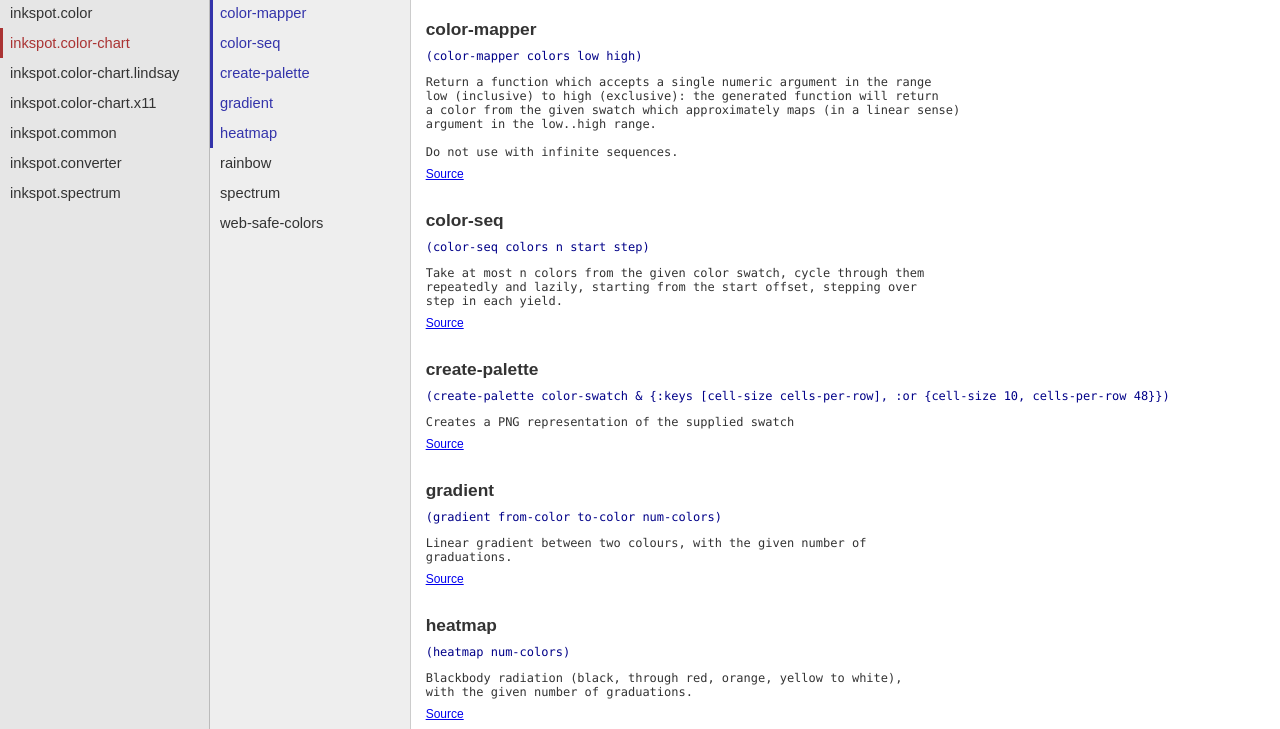
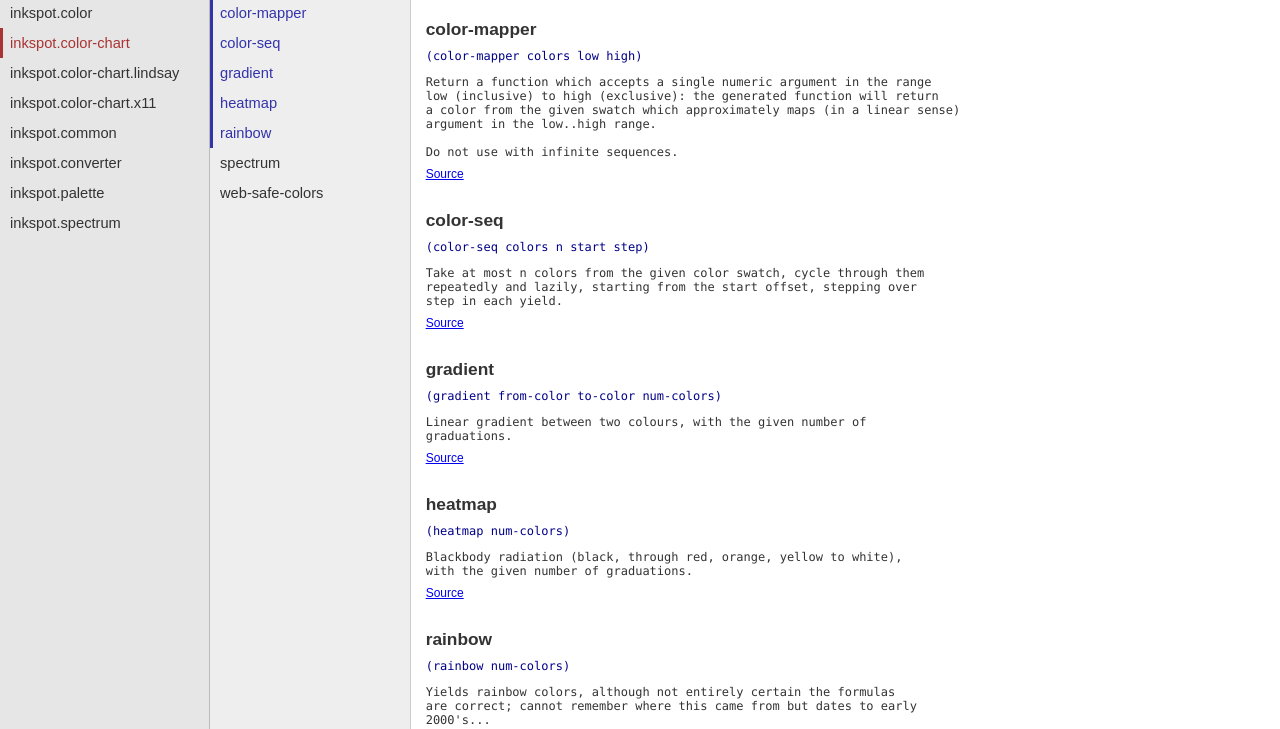
Before and after one commit to rm-hull/inkspot, a plain HTML site: page inkspot.color-chart.html in a window 1280 px wide. Shown: the part 71-800 px from the top of the page. Drawn offline with Linux system fonts and the light colour scheme.

Commit message:
Regenerate docs

```diff
--- a/inkspot.color-chart.html
+++ b/inkspot.color-chart.html
@@ -1,12 +1,12 @@
 <!DOCTYPE html>
 <html><head><meta charset="UTF-8"><link href="css/default.css" rel="stylesheet" type="text/css"><script src="js/jquery.min.js" type="text/javascript"></script><script src="js/page_effects.js" type="text/javascript"></script><title>inkspot.color-chart documentation</title></head><body><div id="header"><h2>Generated by <a href="https://github.com/weavejester/codox">Codox</a></h2><h1><a href="index.html">Inkspot 0.0.1-SNAPSHOT API documentation</a></h1></div><div class="sidebar" id="namespaces"><h3><span>Namespaces</span></h3><ul><li><a href="inkspot.color.html"><span>inkspot.color</span></a></li><li class="current"><a href="inkspot.color-chart.html"><span>inkspot.color-chart</span></a></li><li><a alt="Derived from http://catless.ncl.ac.uk/Lindsay/swatch0.html" class="tooltip" href="inkspot.color-chart.lindsay.html"><span>inkspot.color-chart.lindsay</span></a></li><li><a alt="Derived from http://www.mcfedries.com/books/cightml/x11color.htm" class="tooltip" href="inkspot.color-chart.x11.html"><span>inkspot.color-chart.x11</span></a></li><li><a href="inkspot.common.html"><span>inkspot.common</span></a></li><li><a alt="Converters between RGB space and other colour spaces, inspired
-from python implementations from https://github.com/xav/Grapefruit" class="tooltip" href="inkspot.converter.html"><span>inkspot.converter</span></a></li><li><a alt="Formulas for calculating the color based on wavelength and frequency
+from python implementations from https://github.com/xav/Grapefruit" class="tooltip" href="inkspot.converter.html"><span>inkspot.converter</span></a></li><li><a href="inkspot.palette.html"><span>inkspot.palette</span></a></li><li><a alt="Formulas for calculating the color based on wavelength and frequency
 of the visible spectrum." class="tooltip" href="inkspot.spectrum.html"><span>inkspot.spectrum</span></a></li></ul></div><div class="sidebar" id="vars"><h3>Public Vars</h3><ul><li><a alt="Return a function which accepts a single numeric argument in the range
 low (inclusive) to high (exclusive): the generated function will return
 a color from the given swatch which approximately maps (in a linear sense)
 argument in the low..high range." class="tooltip" href="inkspot.color-chart.html#var-color-mapper"><span>color-mapper</span></a></li><li><a alt="Take at most n colors from the given color swatch, cycle through them
 repeatedly and lazily, starting from the start offset, stepping over
-step in each yield." class="tooltip" href="inkspot.color-chart.html#var-color-seq"><span>color-seq</span></a></li><li><a alt="Creates a PNG representation of the supplied swatch" class="tooltip" href="inkspot.color-chart.html#var-create-palette"><span>create-palette</span></a></li><li><a alt="Linear gradient between two colours, with the given number of
+step in each yield." class="tooltip" href="inkspot.color-chart.html#var-color-seq"><span>color-seq</span></a></li><li><a alt="Linear gradient between two colours, with the given number of
 graduations." class="tooltip" href="inkspot.color-chart.html#var-gradient"><span>gradient</span></a></li><li><a alt="Blackbody radiation (black, through red, orange, yellow to white),
 with the given number of graduations." class="tooltip" href="inkspot.color-chart.html#var-heatmap"><span>heatmap</span></a></li><li><a alt="Yields rainbow colors, although not entirely certain the formulas
 are correct; cannot remember where this came from but dates to early
@@ -18,10 +18,9 @@ argument in the low..high range.
 
 Do not use with infinite sequences.</pre><div class="src-link"><a href="http://github.com/rm-hull/inkspot/blob/master/src/inkspot/color_chart.clj#L52">Source</a></div></div><div class="public" id="var-color-seq"><h3>color-seq</h3><div class="usage"><code>(color-seq colors n start step)</code></div><pre class="doc">Take at most n colors from the given color swatch, cycle through them
 repeatedly and lazily, starting from the start offset, stepping over
-step in each yield.</pre><div class="src-link"><a href="http://github.com/rm-hull/inkspot/blob/master/src/inkspot/color_chart.clj#L40">Source</a></div></div><div class="public" id="var-create-palette"><h3>create-palette</h3><div class="usage"><code>(create-palette color-swatch &amp; {:keys [cell-size cells-per-row], :or {cell-size 10, cells-per-row 48}})</code></div><pre class="doc">Creates a PNG representation of the supplied swatch
-</pre><div class="src-link"><a href="http://github.com/rm-hull/inkspot/blob/master/src/inkspot/color_chart.clj#L117">Source</a></div></div><div class="public" id="var-gradient"><h3>gradient</h3><div class="usage"><code>(gradient from-color to-color num-colors)</code></div><pre class="doc">Linear gradient between two colours, with the given number of
-graduations.</pre><div class="src-link"><a href="http://github.com/rm-hull/inkspot/blob/master/src/inkspot/color_chart.clj#L151">Source</a></div></div><div class="public" id="var-heatmap"><h3>heatmap</h3><div class="usage"><code>(heatmap num-colors)</code></div><pre class="doc">Blackbody radiation (black, through red, orange, yellow to white),
-with the given number of graduations.</pre><div class="src-link"><a href="http://github.com/rm-hull/inkspot/blob/master/src/inkspot/color_chart.clj#L163">Source</a></div></div><div class="public" id="var-rainbow"><h3>rainbow</h3><div class="usage"><code>(rainbow num-colors)</code></div><pre class="doc">Yields rainbow colors, although not entirely certain the formulas
+step in each yield.</pre><div class="src-link"><a href="http://github.com/rm-hull/inkspot/blob/master/src/inkspot/color_chart.clj#L40">Source</a></div></div><div class="public" id="var-gradient"><h3>gradient</h3><div class="usage"><code>(gradient from-color to-color num-colors)</code></div><pre class="doc">Linear gradient between two colours, with the given number of
+graduations.</pre><div class="src-link"><a href="http://github.com/rm-hull/inkspot/blob/master/src/inkspot/color_chart.clj#L98">Source</a></div></div><div class="public" id="var-heatmap"><h3>heatmap</h3><div class="usage"><code>(heatmap num-colors)</code></div><pre class="doc">Blackbody radiation (black, through red, orange, yellow to white),
+with the given number of graduations.</pre><div class="src-link"><a href="http://github.com/rm-hull/inkspot/blob/master/src/inkspot/color_chart.clj#L110">Source</a></div></div><div class="public" id="var-rainbow"><h3>rainbow</h3><div class="usage"><code>(rainbow num-colors)</code></div><pre class="doc">Yields rainbow colors, although not entirely certain the formulas
 are correct; cannot remember where this came from but dates to early
 2000&apos;s...</pre><div class="src-link"><a href="http://github.com/rm-hull/inkspot/blob/master/src/inkspot/color_chart.clj#L78">Source</a></div></div><div class="public" id="var-spectrum"><h3>spectrum</h3><div class="usage"><code>(spectrum num-colors)</code></div><pre class="doc">Yields a spectral range from Red (420 THz) to Indigo (750 THz) with
 the given number of colours in between.</pre><div class="src-link"><a href="http://github.com/rm-hull/inkspot/blob/master/src/inkspot/color_chart.clj#L65">Source</a></div></div><div class="public" id="var-web-safe-colors"><h3>web-safe-colors</h3><div class="usage"></div><pre class="doc">A swatch of web safe colours
```
Also changed, not shown: index.html (+3 -3 lines), inkspot.color-chart.lindsay.html (+1 -1 lines), inkspot.color-chart.x11.html (+1 -1 lines), inkspot.color.html (+1 -1 lines), inkspot.common.html (+1 -1 lines), inkspot.converter.html (+1 -1 lines), inkspot.spectrum.html (+1 -1 lines).
